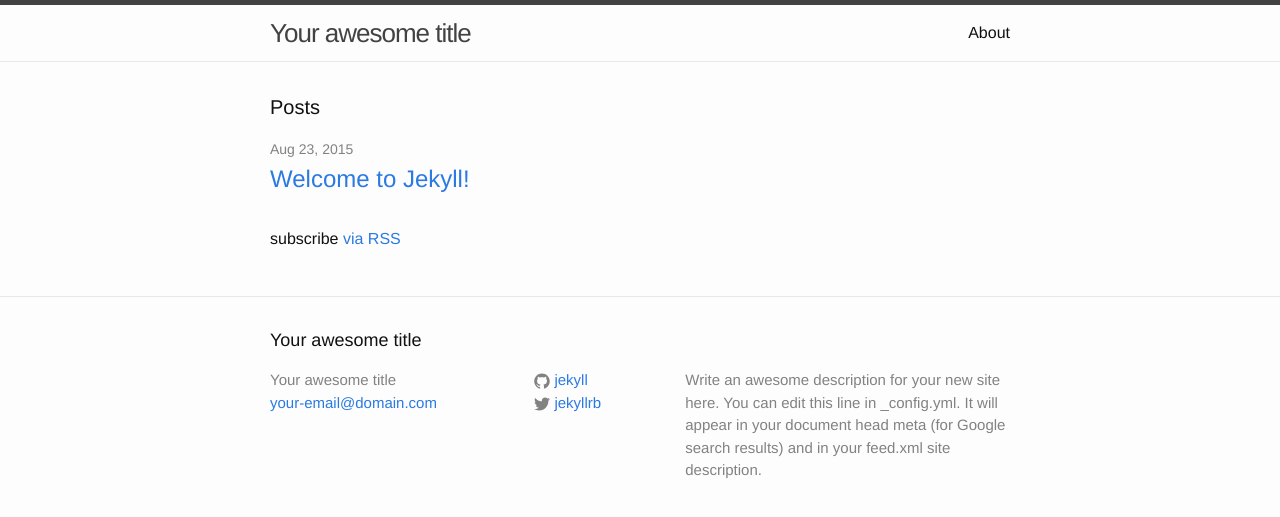
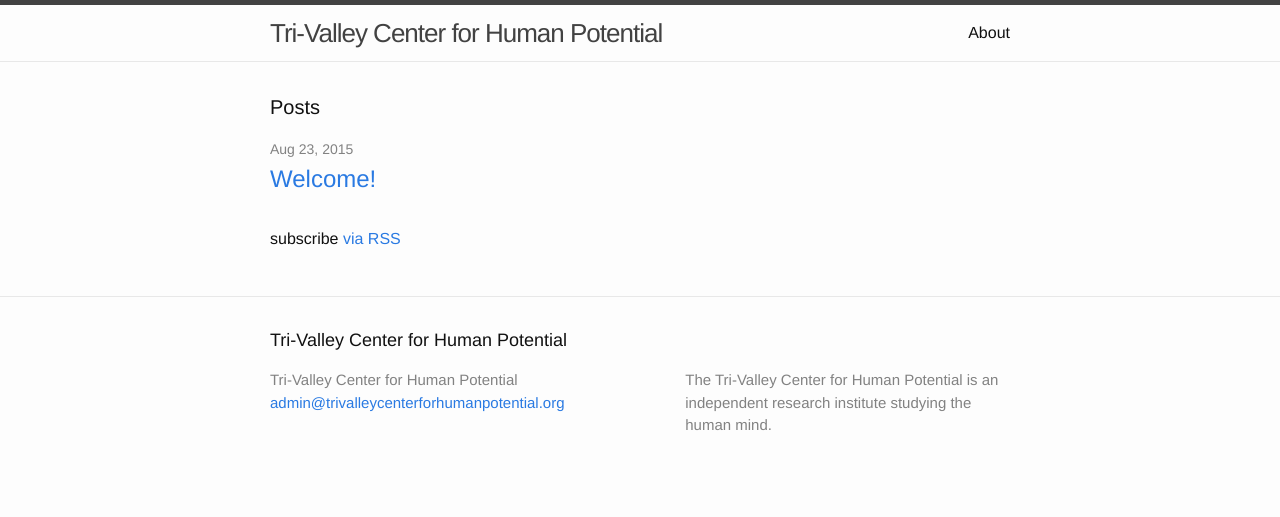
Before and after one commit to eamoncaddigan/trivalley, a Jekyll site: the page built from index.html, in a window 1280 px wide. Shown: the top 517 px of the page. Built offline with Jekyll 4.4.1, drawn with Linux system fonts in a browser that asks for light colours.

Commit message:
Initial version with Tri-Valley info.

```diff
--- a/_config.yml
+++ b/_config.yml
@@ -1,14 +1,11 @@
 # Site settings
-title: Your awesome title
-email: your-email@domain.com
+title: Tri-Valley Center for Human Potential
+email: admin@trivalleycenterforhumanpotential.org
 description: > # this means to ignore newlines until "baseurl:"
-  Write an awesome description for your new site here. You can edit this
-  line in _config.yml. It will appear in your document head meta (for
-  Google search results) and in your feed.xml site description.
+  The Tri-Valley Center for Human Potential is an independent research
+  institute studying the human mind.
 baseurl: "" # the subpath of your site, e.g. /blog/
-url: "http://yourdomain.com" # the base hostname & protocol for your site
-twitter_username: jekyllrb
-github_username:  jekyll
+url: "http://trivalleycenterforhumanpotential.org" # the base hostname & protocol for your site
 
 # Build settings
 markdown: kramdown
--- /dev/null
+++ b/_posts/2015-08-23-welcome.markdown
@@ -0,0 +1,10 @@
+---
+layout: post
+title:  "Welcome!"
+date:   2015-08-23 12:43:27
+categories: jekyll update
+---
+Welcome to the newly launched website for the Tri-Valley Center for Human
+Potential. The center has a [distinguished
+history](http://journals.cambridge.org/action/displayAbstract?fromPage=online&aid=6577844)
+in the fields of Psychology and Neuroscience.
--- a/about.md
+++ b/about.md
@@ -4,8 +4,5 @@ title: About
 permalink: /about/
 ---
 
-This is the base Jekyll theme. You can find out more info about customizing your Jekyll theme, as well as basic Jekyll usage documentation at [jekyllrb.com](http://jekyllrb.com/)
-
-You can find the source code for the Jekyll new theme at: [github.com/jglovier/jekyll-new](https://github.com/jglovier/jekyll-new)
-
-You can find the source code for Jekyll at [github.com/jekyll/jekyll](https://github.com/jekyll/jekyll)
+The Tri-Valley Center for Human Potential is an independent research institute.
+Our scientists use a variety of methods to study human cognition and behavior.
```
Also changed, not shown: _posts/2015-08-23-welcome-to-jekyll.markdown (deleted, +0 -25 lines).
